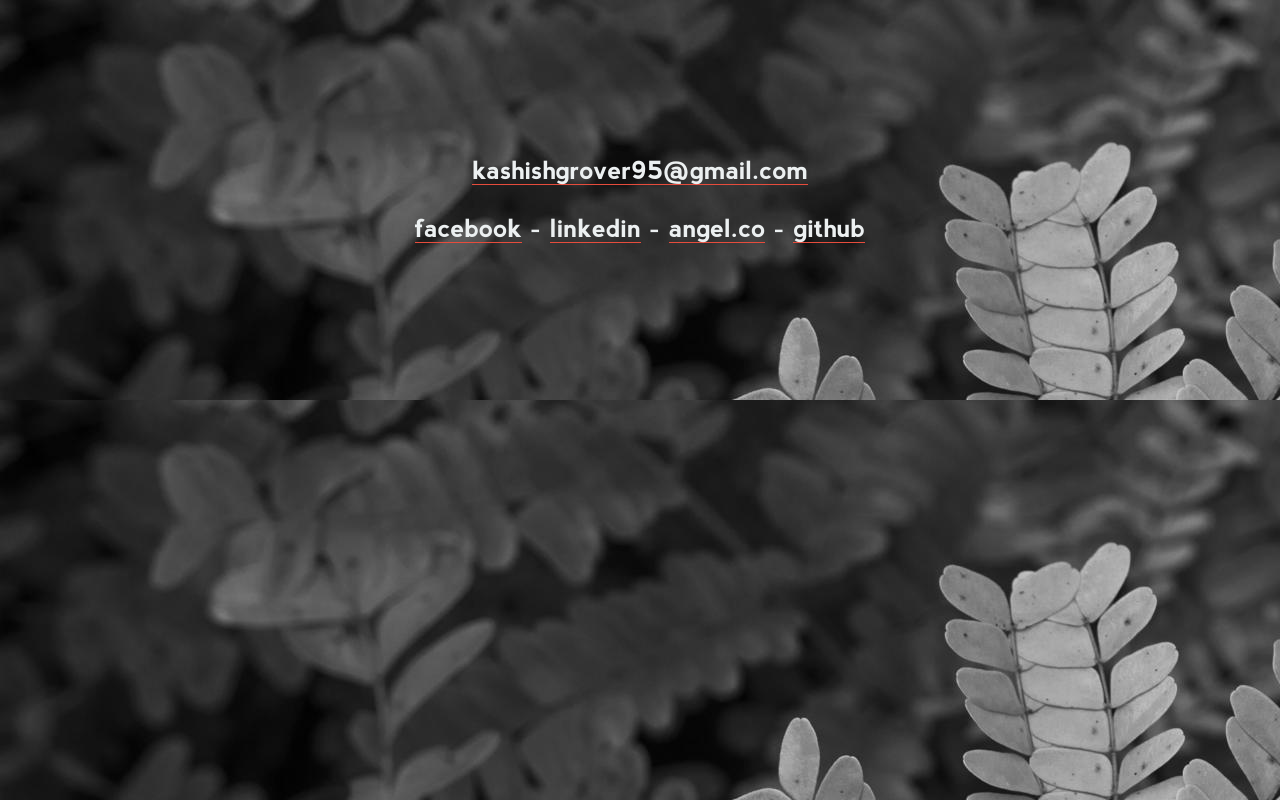
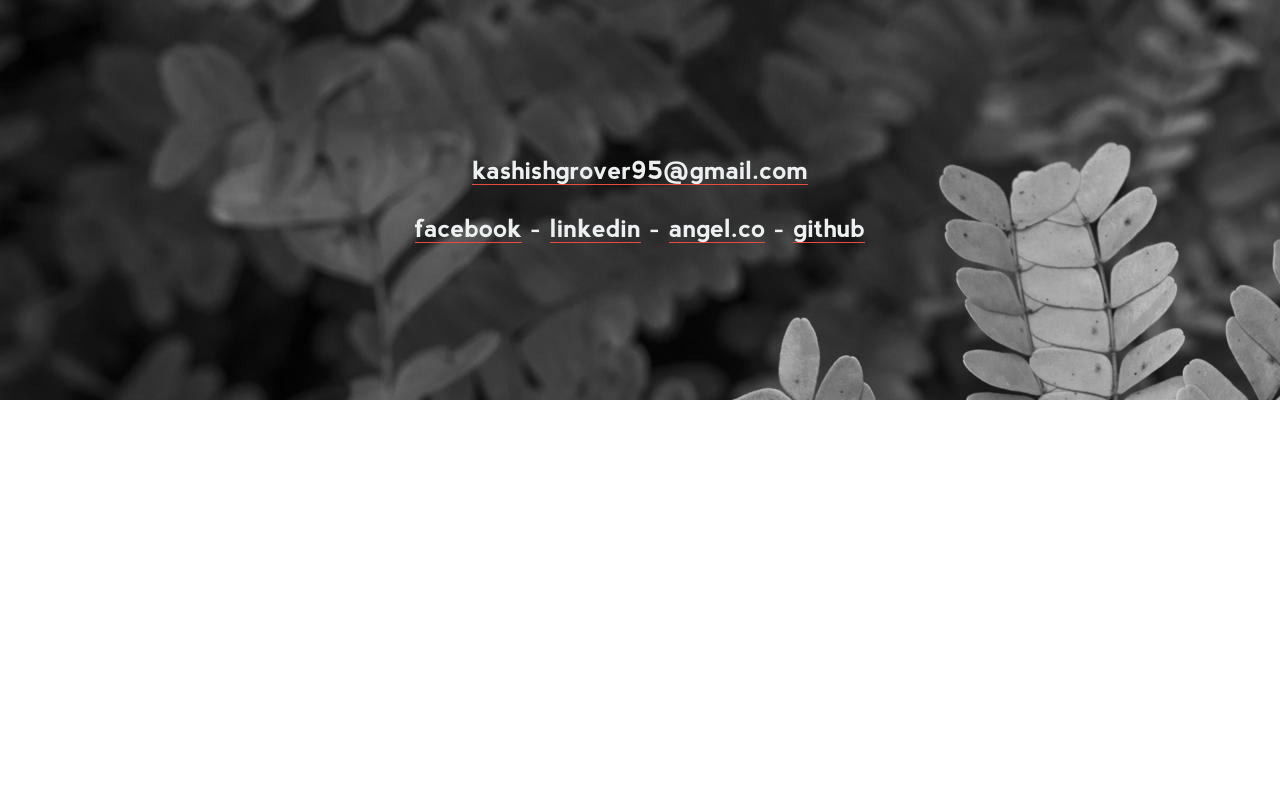
Before and after one commit to kashishgrover/kashishgrover.github.io, a plain HTML site: page index.html in a window 1280 px wide. Shown: the part 2532-3332 px from the top of the page. After the commit the page ends 2932 px from the top, so only its background shows below. Drawn offline with nearby package versions, Linux system fonts and the light colour scheme.

Commit message:
Refactoring

```diff
--- a/index.html
+++ b/index.html
@@ -133,7 +133,7 @@
     </ul>
   </nav>
 </body>
-<footer>
+<footer style="height: 0px;">
   <!-- STYLESHEETS -->
   <link rel="stylesheet" type="text/css" href="codes/style.css">
   <link type="text/css" rel="stylesheet" href="dist/css/jquery.mmenu.all.css" />
```
